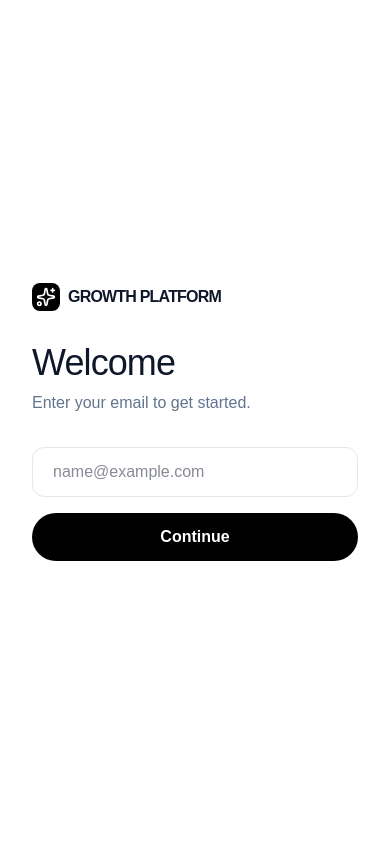
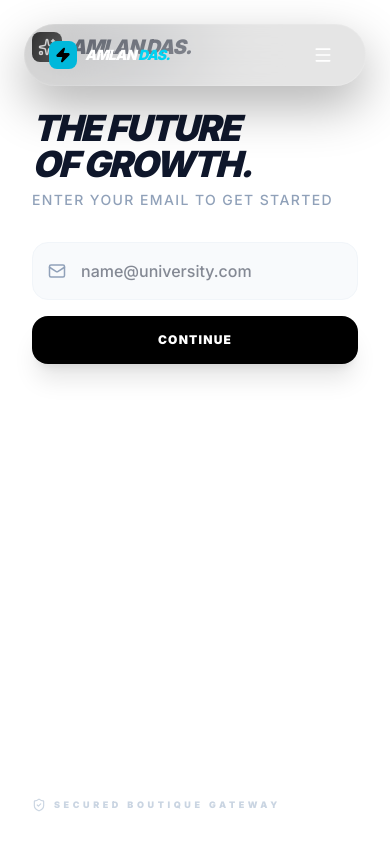
Before and after one commit to AmlanDas1998/growth-platform-mvp, a Next.js app: page /login in a window 390 px wide. Built offline with nearby package versions, Linux system fonts and the light colour scheme.

Commit message:
fix: Nav bar

```diff
--- a/app/layout.tsx
+++ b/app/layout.tsx
@@ -1,38 +1,28 @@
 import type { Metadata } from "next";
 import { Inter } from "next/font/google";
 import "./globals.css";
+import Navbar from "@/components/Navbar"; // Ensure the path is correct
 
-// Premium Font Loading
-const inter = Inter({
-  subsets: ["latin"],
-  variable: "--font-inter",
-});
+const inter = Inter({ subsets: ["latin"] });
 
 export const metadata: Metadata = {
-  title: "Amlan Das | Growth Platform", //
-  description: "Ultra-premium strategic branding for Avir Toya and financial mastery.", //
-  icons: {
-    icon: "/favicon.ico",
-  },
+  title: "Amlan Das | Student Career & Finance Platform", //
+  description: "Boutique platform for SIP education, Mutual Funds, and CV Building in Pune.", //
 };
 
 export default function RootLayout({
   children,
-}: Readonly<{
+}: {
   children: React.ReactNode;
-}>) {
+}) {
   return (
-    // suppressHydrationWarning is added to the <html> tag.
-    // This is the standard fix for Next.js hydration mismatches
-    // caused by browser extensions or dark-mode toggles.
     <html lang="en" suppressHydrationWarning>
-      <body
-        className={`${inter.variable} antialiased bg-black text-white selection:bg-cyan-500/30`}
-        // We also add it here to be absolutely certain the body-injected
-        // attributes (like Grammarly's) don't trigger the red error screen.
-        suppressHydrationWarning
-      >
-        {children}
+      <body className={`${inter.className} antialiased bg-black`} suppressHydrationWarning>
+        {/* The Navbar is placed here to be visible globally */}
+        <Navbar />
+        <main>
+          {children}
+        </main>
       </body>
     </html>
   );
--- a/app/login/page.tsx
+++ b/app/login/page.tsx
@@ -1,19 +1,21 @@
 "use client";
 import React, { useState } from 'react';
-import { Sparkles, ArrowLeft } from 'lucide-react';
+import { motion, AnimatePresence } from 'framer-motion';
+import { Sparkles, ArrowLeft, ShieldCheck, Mail, Lock, UserPlus, Phone } from 'lucide-react';
 import { useRouter } from 'next/navigation';
 
 export default function SmartLogin() {
   const router = useRouter();
 
-  // These are the "Memory" states for the robot
-  const [step, setStep] = useState('email'); // 'email', 'password', or 'signup'
+  // Logic States: 'email', 'password', or 'signup'
+  const [step, setStep] = useState('email');
   const [email, setEmail] = useState('');
 
-  // A fake list of users we already know
+  // Mock database for the "Smart" check
   const existingUsers = ['test@gmail.com', 'amlan@avirtoya.com'];
 
-  const handleEmailCheck = () => {
+  const handleEmailCheck = (e: React.FormEvent) => {
+    e.preventDefault();
     if (existingUsers.includes(email.toLowerCase())) {
       setStep('password');
     } else {
@@ -22,103 +24,140 @@ export default function SmartLogin() {
   };
 
   const handleFinish = () => {
-    router.push('/'); // Go to dashboard
+    router.push('/'); // Redirect to the Student/Recruiter Hub
   };
 
   return (
     <div className="flex min-h-screen bg-white font-sans text-slate-900">
 
-      {/* LEFT SIDE: Dynamic Form */}
-      <div className="flex flex-col w-full lg:w-[45%] p-8 md:p-24 justify-center">
+      {/* --- LEFT SIDE: THE INTERACTIVE FORM --- */}
+      <div className="flex flex-col w-full lg:w-[45%] p-8 md:p-24 justify-center bg-white z-10">
 
-        {/* Back Button for Password/Signup steps */}
-        {step !== 'email' && (
-          <button onClick={() => setStep('email')} className="flex items-center gap-2 text-slate-400 hover:text-black mb-8 transition-all">
-            <ArrowLeft size={18} /> Back
-          </button>
-        )}
+        <AnimatePresence mode="wait">
+          {/* STEP 1: EMAIL ENTRY */}
+          {step === 'email' && (
+            <motion.div
+              key="email"
+              initial={{ opacity: 0, x: -20 }}
+              animate={{ opacity: 1, x: 0 }}
+              exit={{ opacity: 0, x: 20 }}
+              className="space-y-8"
+            >
+              <div className="flex items-center gap-2 mb-12">
+                <div className="bg-black p-1.5 rounded-lg text-white"><Sparkles size={18} /></div>
+                <span className="font-black tracking-tighter text-xl italic">AMLAN DAS.</span>
+              </div>
 
-        <div className="mb-8">
-          <div className="flex items-center gap-2 mb-8">
-            <div className="bg-black p-1 rounded-lg text-white"><Sparkles size={20} /></div>
-            <span className="font-bold tracking-tighter">GROWTH PLATFORM</span>
-          </div>
+              <div className="space-y-2">
+                <h1 className="text-4xl font-black tracking-tighter italic uppercase leading-none">The Future <br /> of Growth.</h1>
+                <p className="text-slate-400 text-sm font-medium uppercase tracking-widest">Enter your email to get started</p>
+              </div>
 
-          <h1 className="text-4xl font-medium tracking-tight mb-2">
-            {step === 'email' && "Welcome"}
-            {step === 'password' && "Welcome back"}
-            {step === 'signup' && "Create your account"}
-          </h1>
-          <p className="text-slate-500">
-            {step === 'email' && "Enter your email to get started."}
-            {step === 'password' && `Enter password for ${email}`}
-            {step === 'signup' && "Let's get to know you better."}
-          </p>
-        </div>
-
-        <div className="space-y-4 max-w-sm">
-
-          {/* STEP 1: JUST EMAIL */}
-          {step === 'email' && (
-            <>
-              <input
-                type="email"
-                placeholder="name@example.com"
-                className="w-full px-5 py-3 rounded-xl border border-slate-200 focus:ring-2 focus:ring-blue-500 outline-none"
-                onChange={(e) => setEmail(e.target.value)}
-              />
-              <button onClick={handleEmailCheck} className="w-full bg-black text-white py-3 rounded-full font-semibold hover:bg-slate-800 transition-all">
-                Continue
-              </button>
-            </>
+              <form onSubmit={handleEmailCheck} className="space-y-4">
+                <div className="relative">
+                  <Mail className="absolute left-4 top-1/2 -translate-y-1/2 text-slate-400" size={18} />
+                  <input
+                    required
+                    type="email"
+                    placeholder="name@university.com"
+                    value={email}
+                    onChange={(e) => setEmail(e.target.value)}
+                    className="w-full pl-12 pr-4 py-4 bg-slate-50 border border-slate-100 rounded-2xl focus:border-black outline-none transition-all font-medium"
+                  />
+                </div>
+                <button type="submit" className="w-full py-4 bg-black text-white rounded-2xl font-black text-xs uppercase tracking-widest hover:bg-zinc-800 transition-all shadow-xl">
+                  Continue
+                </button>
+              </form>
+            </motion.div>
           )}
 
-          {/* STEP 2: EXISTING USER (Password) */}
+          {/* STEP 2: PASSWORD (EXISTING USER) */}
           {step === 'password' && (
-            <>
-              <input
-                type="password"
-                placeholder="Password"
-                className="w-full px-5 py-3 rounded-xl border border-slate-200 focus:ring-2 focus:ring-blue-500 outline-none"
-              />
-              <button onClick={handleFinish} className="w-full bg-black text-white py-3 rounded-full font-semibold hover:bg-slate-800 transition-all">
-                Sign In
+            <motion.div
+              key="password"
+              initial={{ opacity: 0, x: -20 }}
+              animate={{ opacity: 1, x: 0 }}
+              exit={{ opacity: 0, x: 20 }}
+              className="space-y-8"
+            >
+              <button onClick={() => setStep('email')} className="flex items-center gap-2 text-slate-400 hover:text-black mb-8 transition-all font-bold text-xs uppercase tracking-widest">
+                <ArrowLeft size={16} /> Back
               </button>
-              <button className="text-sm text-blue-600 font-medium hover:underline w-full text-center">
-                Forgot password?
-              </button>
-            </>
+              <h2 className="text-3xl font-black tracking-tighter italic uppercase">Welcome Back.</h2>
+              <p className="text-slate-500 text-sm">Enter the password associated with **{email}**</p>
+
+              <div className="space-y-4">
+                <div className="relative">
+                  <Lock className="absolute left-4 top-1/2 -translate-y-1/2 text-slate-400" size={18} />
+                  <input type="password" placeholder="••••••••" className="w-full pl-12 pr-4 py-4 bg-slate-50 border border-slate-100 rounded-2xl focus:border-black outline-none transition-all" />
+                </div>
+                <button onClick={handleFinish} className="w-full py-4 bg-black text-white rounded-2xl font-black text-xs uppercase tracking-widest hover:bg-zinc-800 transition-all">
+                  Sign In
+                </button>
+                <button className="w-full text-center text-[10px] font-black uppercase tracking-widest text-slate-400 hover:text-black transition-colors">Forgot Password?</button>
+              </div>
+            </motion.div>
           )}
 
-          {/* STEP 3: NEW USER (Full Details) */}
+          {/* STEP 3: SIGNUP (NEW USER) */}
           {step === 'signup' && (
-            <div className="space-y-3">
-              <div className="flex gap-2">
-                <input type="text" placeholder="First Name" className="w-1/2 px-5 py-3 rounded-xl border border-slate-200 outline-none" />
-                <input type="text" placeholder="Last Name" className="w-1/2 px-5 py-3 rounded-xl border border-slate-200 outline-none" />
+            <motion.div
+              key="signup"
+              initial={{ opacity: 0, x: -20 }}
+              animate={{ opacity: 1, x: 0 }}
+              exit={{ opacity: 0, x: 20 }}
+              className="space-y-6"
+            >
+              <button onClick={() => setStep('email')} className="flex items-center gap-2 text-slate-400 hover:text-black mb-4 transition-all font-bold text-xs uppercase tracking-widest">
+                <ArrowLeft size={16} /> Change Email
+              </button>
+              <h2 className="text-3xl font-black tracking-tighter italic uppercase">Create Account.</h2>
+              <p className="text-slate-500 text-sm font-medium">New around here? Tell us about yourself.</p>
+
+              <div className="grid grid-cols-2 gap-4">
+                <input placeholder="First Name" className="w-full px-4 py-4 bg-slate-50 border border-slate-100 rounded-2xl outline-none focus:border-black transition-all" />
+                <input placeholder="Last Name" className="w-full px-4 py-4 bg-slate-50 border border-slate-100 rounded-2xl outline-none focus:border-black transition-all" />
               </div>
-              <input type="tel" placeholder="WhatsApp Number" className="w-full px-5 py-3 rounded-xl border border-slate-200 outline-none" />
-              <select className="w-full px-5 py-3 rounded-xl border border-slate-200 outline-none bg-white text-slate-500">
+
+              <div className="relative">
+                <Phone className="absolute left-4 top-1/2 -translate-y-1/2 text-slate-400" size={18} />
+                <input placeholder="WhatsApp Number" className="w-full pl-12 pr-4 py-4 bg-slate-50 border border-slate-100 rounded-2xl outline-none focus:border-black transition-all" />
+              </div>
+
+              <select className="w-full px-4 py-4 bg-slate-50 border border-slate-100 rounded-2xl outline-none focus:border-black transition-all font-medium text-slate-600 appearance-none cursor-pointer">
                 <option value="">Select Profession</option>
                 <option value="student">Student</option>
                 <option value="salaried">Salaried</option>
                 <option value="professional">Professional</option>
-                <option value="self-employed">Self-employed</option>
+                <option value="self-employed">Self-Employed</option>
               </select>
-              <button onClick={handleFinish} className="w-full bg-blue-600 text-white py-3 rounded-full font-semibold hover:bg-blue-700 transition-all shadow-lg">
+
+              <button onClick={handleFinish} className="w-full py-4 bg-black text-white rounded-2xl font-black text-xs uppercase tracking-widest hover:bg-zinc-800 transition-all shadow-xl">
                 Create Account
               </button>
-            </div>
+            </motion.div>
           )}
+        </AnimatePresence>
+
+        <div className="mt-auto pt-12 flex items-center gap-2 text-[9px] font-black uppercase tracking-[0.4em] text-slate-300">
+          <ShieldCheck size={14} /> Secured Boutique Gateway
         </div>
       </div>
 
-      {/* RIGHT SIDE (Stayed the same for beauty) */}
-      <div className="hidden lg:flex w-[55%] bg-[#fcfcfc] p-12 items-center justify-center border-l border-slate-100">
-        <div className="relative w-full h-full rounded-[2rem] overflow-hidden shadow-2xl">
-          <img src="https://images.unsplash.com/photo-1460925895917-afdab827c52f?q=80&w=2426&auto=format&fit=crop" className="object-cover w-full h-full" alt="UI" />
+      {/* --- RIGHT SIDE: CINEMATIC VISUAL --- */}
+      <div className="hidden lg:flex w-[55%] bg-slate-50 items-center justify-center relative overflow-hidden">
+        <img
+          src="https://images.unsplash.com/photo-1550745165-9bc0b252726f?q=80&w=2670&auto=format&fit=crop"
+          className="absolute inset-0 w-full h-full object-cover grayscale opacity-20"
+          alt="Boutique Environment"
+        />
+        <div className="relative z-10 text-center space-y-4 max-w-md">
+          <h3 className="text-4xl font-black italic tracking-tighter text-slate-900 uppercase">Growth Platform.</h3>
+          <p className="text-slate-400 text-sm leading-relaxed font-medium">Empowering the students of **Pune** with elite financial tools and career branding.</p>
         </div>
       </div>
+
     </div>
   );
 }
--- a/components/Navbar.tsx
+++ b/components/Navbar.tsx
@@ -1,52 +1,88 @@
+"use client";
+import React, { useState } from 'react';
+import { motion, AnimatePresence } from 'framer-motion';
+import { Zap, Menu, X, GraduationCap, Briefcase } from 'lucide-react';
 import Link from 'next/link';
-import { Sparkles, User, Home, LayoutDashboard } from 'lucide-react';
 
 export default function Navbar() {
+  const [isOpen, setIsOpen] = useState(false);
+
+  const navLinks = [
+    { name: "The Hub", href: "/" },
+    { name: "SIP Academy", href: "/sip-education" }, //
+    { name: "Mutual Funds", href: "/mf-education" }, //
+    { name: "CV Builder", href: "/cv-builder" }, //
+    { name: "Site Builder", href: "/site-builder" }, //
+  ];
+
   return (
-    <nav className="bg-white border-b border-slate-100 py-4 px-8 flex justify-between items-center sticky top-0 z-50 font-sans">
-      {/* Brand Identity - Returns to the landing page */}
-      <Link href="/" className="flex items-center gap-2 font-black text-xl tracking-tighter">
-        <div className="bg-black text-white p-1 rounded-md">
-          <Sparkles size={18}/>
+    <nav className="fixed top-0 left-0 w-full z-[100] px-6 py-6">
+      <div className="max-w-7xl mx-auto">
+        <div className="bg-black/10 backdrop-blur-2xl border border-white/10 rounded-full px-6 py-3 flex items-center justify-between shadow-[0_20px_50px_rgba(0,0,0,0.3)]">
+
+          {/* Brand Identity */}
+          <Link href="/" className="flex items-center gap-2 group">
+            <div className="bg-cyan-500 text-black p-1.5 rounded-lg group-hover:shadow-[0_0_20px_rgba(6,182,212,0.6)] transition-all">
+              <Zap size={16} className="fill-black" />
+            </div>
+            <span className="font-black text-sm tracking-tighter uppercase italic text-white">
+              AMLAN <span className="text-cyan-400">DAS.</span>
+            </span>
+          </Link>
+
+          {/* Desktop Navigation */}
+          <div className="hidden lg:flex items-center gap-8">
+            {navLinks.map((link) => (
+              <Link
+                key={link.name}
+                href={link.href}
+                className="text-[10px] font-black uppercase tracking-[0.3em] text-slate-400 hover:text-white transition-colors"
+              >
+                {link.name}
+              </Link>
+            ))}
+          </div>
+
+          {/* Access Buttons */}
+          <div className="hidden md:flex items-center gap-4">
+            <Link href="/login" className="px-6 py-2.5 bg-white text-black rounded-full font-black text-[10px] uppercase tracking-widest hover:bg-cyan-400 hover:text-white transition-all">
+              Login
+            </Link>
+          </div>
+
+          {/* Mobile Menu Button */}
+          <button className="lg:hidden text-white p-2" onClick={() => setIsOpen(!isOpen)}>
+            {isOpen ? <X size={20} /> : <Menu size={20} />}
+          </button>
         </div>
-        GROWTH
-      </Link>
+      </div>
 
-      {/* Main Navigation Menu */}
-      <div className="flex items-center gap-6 text-sm font-bold text-slate-500">
-        {/* Core Navigation */}
-        <Link href="/" className="flex items-center gap-1 hover:text-black transition-all">
-          <Home size={16} /> Home
-        </Link>
-
-        <Link href="/dashboard" className="flex items-center gap-1 hover:text-black transition-all">
-          <LayoutDashboard size={16} /> Dashboard
-        </Link>
-
-        {/* Divider */}
-        <span className="w-[1px] h-4 bg-slate-200 mx-2"></span>
-
-        {/* Specialized Building Tools */}
-        <Link href="/cv-builder" className="hover:text-blue-600 transition-all">
-          CV Builder
-        </Link>
-
-        <Link href="/site-builder" className="hover:text-purple-600 transition-all">
-          Site Builder
-        </Link>
-
-        <Link href="/investments" className="hover:text-emerald-600 transition-all">
-          Wealth
-        </Link>
-
-        {/* Personal Profile Management */}
-        <Link
-          href="/profile"
-          className="bg-slate-100 text-slate-900 px-4 py-2 rounded-full hover:bg-slate-200 transition-all flex items-center gap-2 border border-slate-200"
-        >
-          <User size={16} /> My Profile
-        </Link>
-      </div>
+      {/* Mobile Overlay */}
+      <AnimatePresence>
+        {isOpen && (
+          <motion.div
+            initial={{ opacity: 0, y: -20 }}
+            animate={{ opacity: 1, y: 0 }}
+            exit={{ opacity: 0, y: -20 }}
+            className="absolute top-24 left-6 right-6 bg-zinc-900/95 backdrop-blur-3xl border border-white/10 rounded-[2.5rem] p-10 flex flex-col gap-8 lg:hidden shadow-2xl"
+          >
+            {navLinks.map((link) => (
+              <Link
+                key={link.name}
+                href={link.href}
+                onClick={() => setIsOpen(false)}
+                className="text-2xl font-black italic tracking-tighter text-white hover:text-cyan-400 flex items-center justify-between"
+              >
+                {link.name} <Zap size={16} className="text-cyan-400 opacity-0 group-hover:opacity-100" />
+              </Link>
+            ))}
+            <div className="pt-6 border-t border-white/10 grid grid-cols-2 gap-4">
+              <Link href="/login" className="py-4 bg-white text-black text-center rounded-2xl font-black text-[10px] uppercase tracking-widest">Student</Link>
+              <Link href="/login" className="py-4 border border-white/20 text-white text-center rounded-2xl font-black text-[10px] uppercase tracking-widest">Recruiter</Link>
+            </div>
+          </motion.div>
+        )}
+      </AnimatePresence>
     </nav>
   );
 }
```
